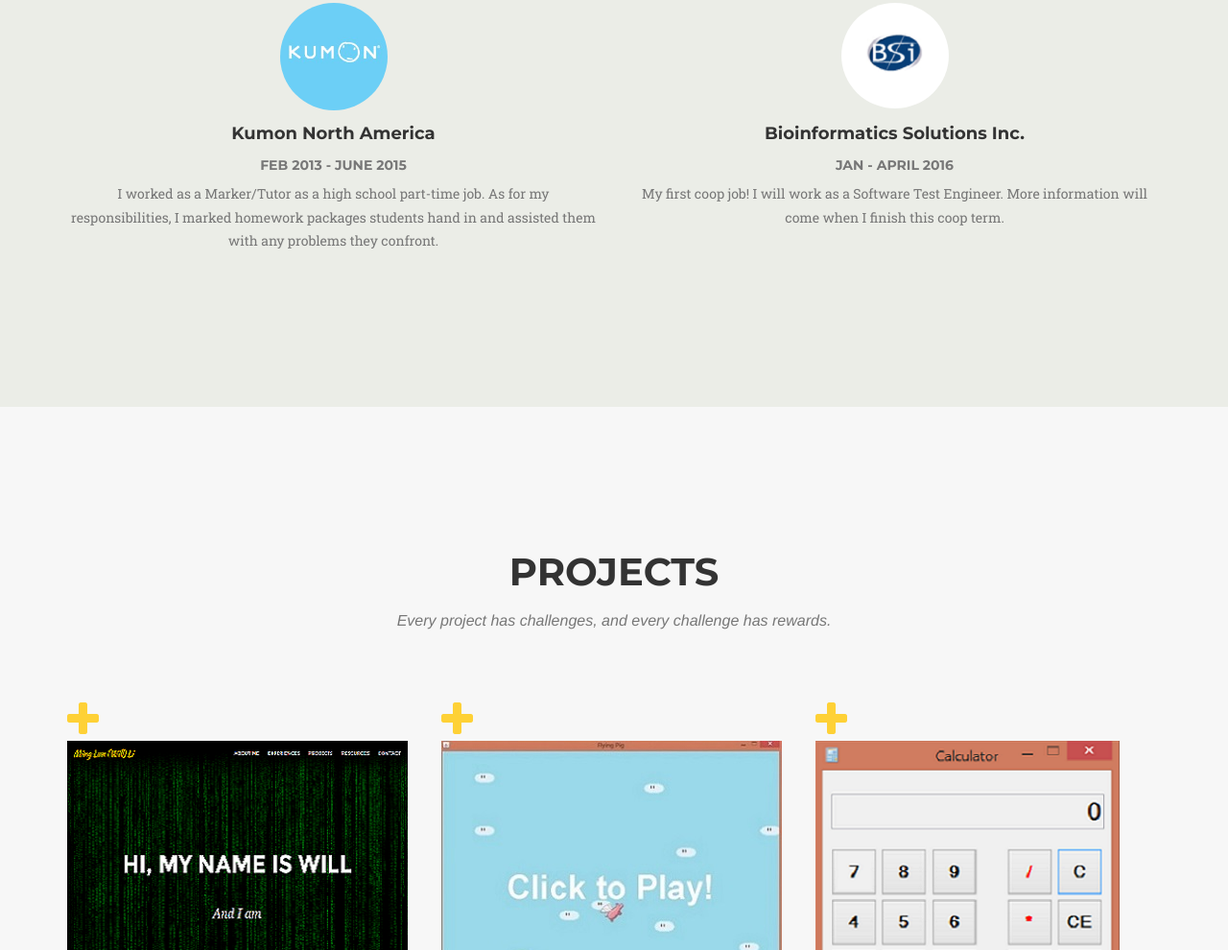
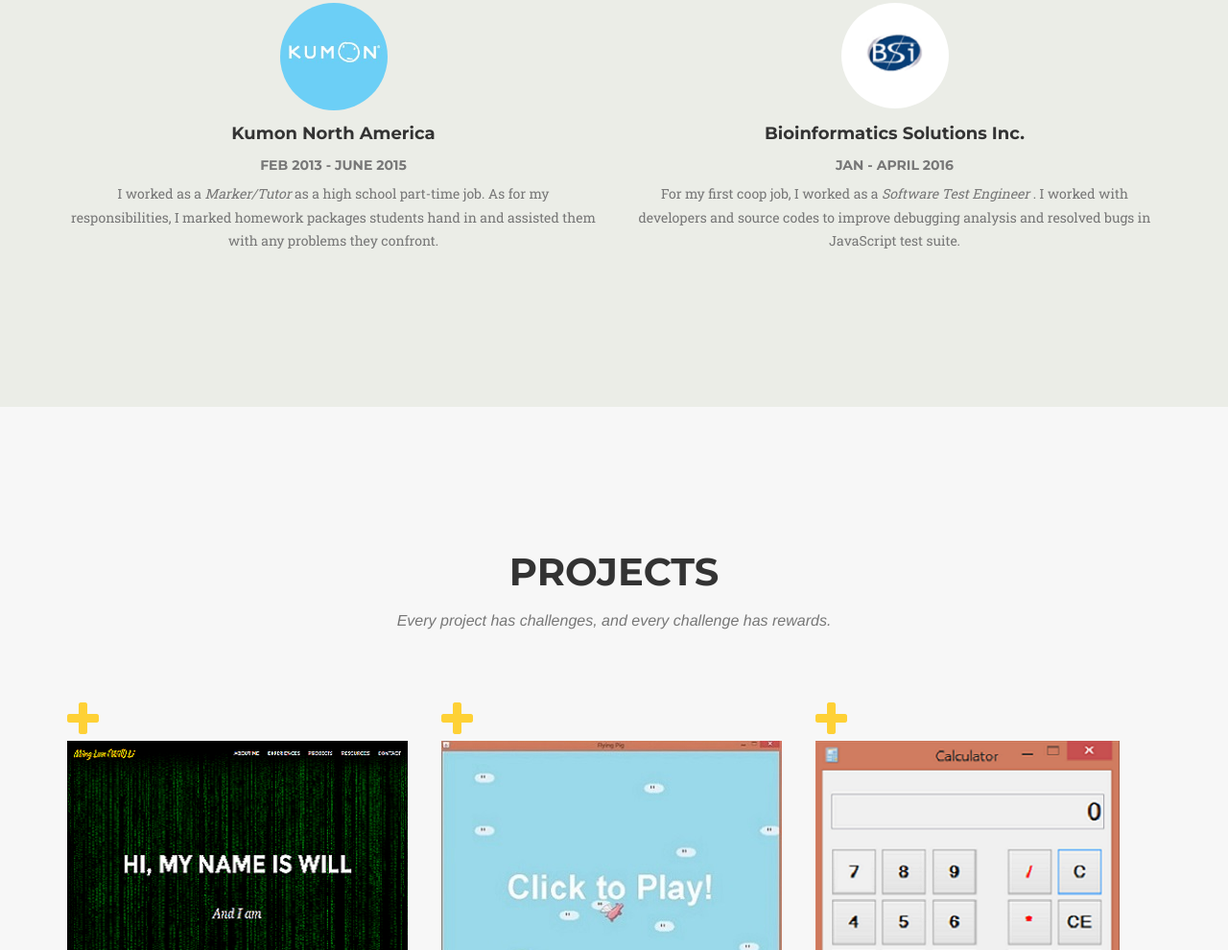
Before and after one commit to Brainicism/will-minglun-li.github.io, a plain HTML site: page index.html in a window 1280 px wide. Shown: the part 2728-3718 px from the top of the page at 96% size. Drawn offline with nearby package versions, Linux system fonts and the light colour scheme; a web font is replaced by a local one.

Commit message:
Update
Updated first coop job description and removed some unnecessary lines

```diff
--- a/index.html
+++ b/index.html
@@ -6,8 +6,6 @@
     <meta charset="utf-8">
     <meta http-equiv="X-UA-Compatible" content="IE=edge">
     <meta name="viewport" content="width=device-width, initial-scale=1">
-    <meta name="description" content="">
-    <meta name="author" content="">
 
     <title> Will Li | Programmer - Developer - Engineer </title>
 	<link rel = "shortcut icon" href = "img/icon.jpg" />
@@ -72,9 +70,7 @@
                     </li>
                 </ul>
             </div>
-            <!-- /.navbar-collapse -->
         </div>
-        <!-- /.container-fluid -->
     </nav>
 
     <!-- Header -->
@@ -208,7 +204,7 @@
                     </span>
                     <h4 class="service-heading"> Kumon North America </h4>
 					<h5 class="section-subheading text-muted"> <b> Feb 2013 - June 2015 </b> </h3>
-                    <p class="text-muted"> I worked as a Marker/Tutor as a high school part-time job. As for my responsibilities, I marked homework packages students hand in and assisted them with any problems they confront. </p>
+                    <p class="text-muted"> I worked as a <i> Marker/Tutor </i> as a high school part-time job. As for my responsibilities, I marked homework packages students hand in and assisted them with any problems they confront. </p>
                 </div>
 
                 <div class="col-md-6">
@@ -219,7 +215,7 @@
                     </span>
                     <h4 class="service-heading"> Bioinformatics Solutions Inc. </h4>
 					<h5 class="section-subheading text-muted"> <b> Jan - April 2016 </b> </h3>
-                    <p class="text-muted"> My first coop job! I will work as a Software Test Engineer. More information will come when I finish this coop term. </p>
+                    <p class="text-muted"> For my first coop job, I worked as a <i> Software Test Engineer </i>. I worked with developers and source codes to improve debugging analysis and resolved bugs in JavaScript test suite. </p>
                 </div>
 
                 <!--<div class="col-md-4">
```
